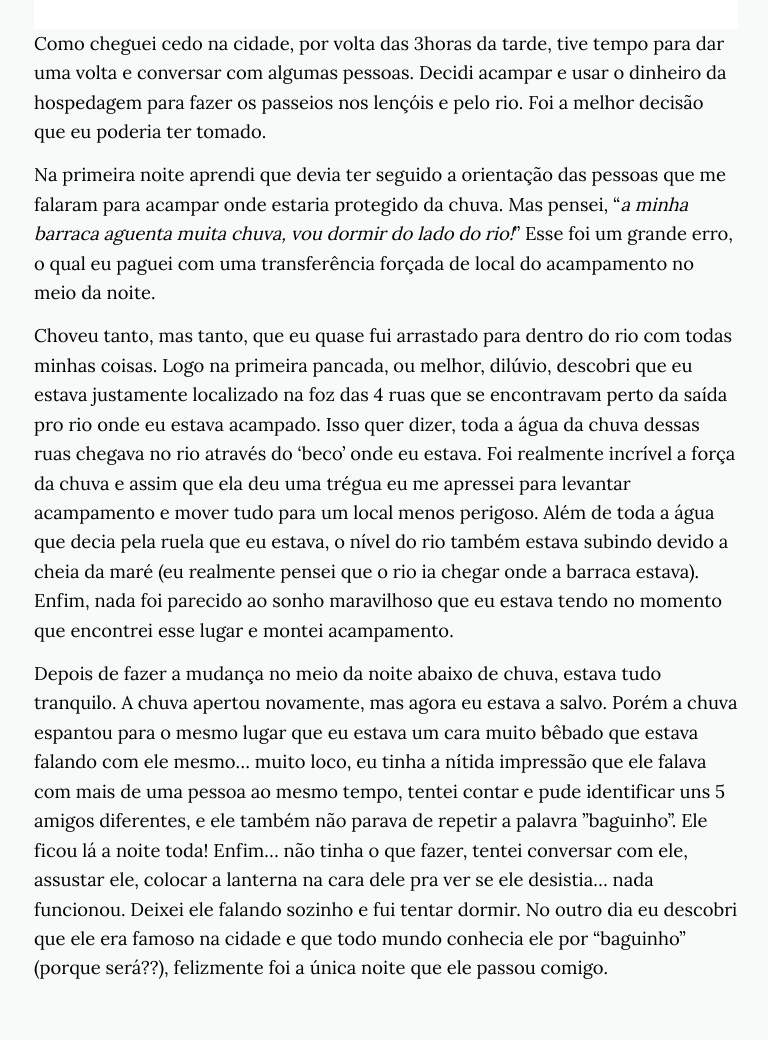
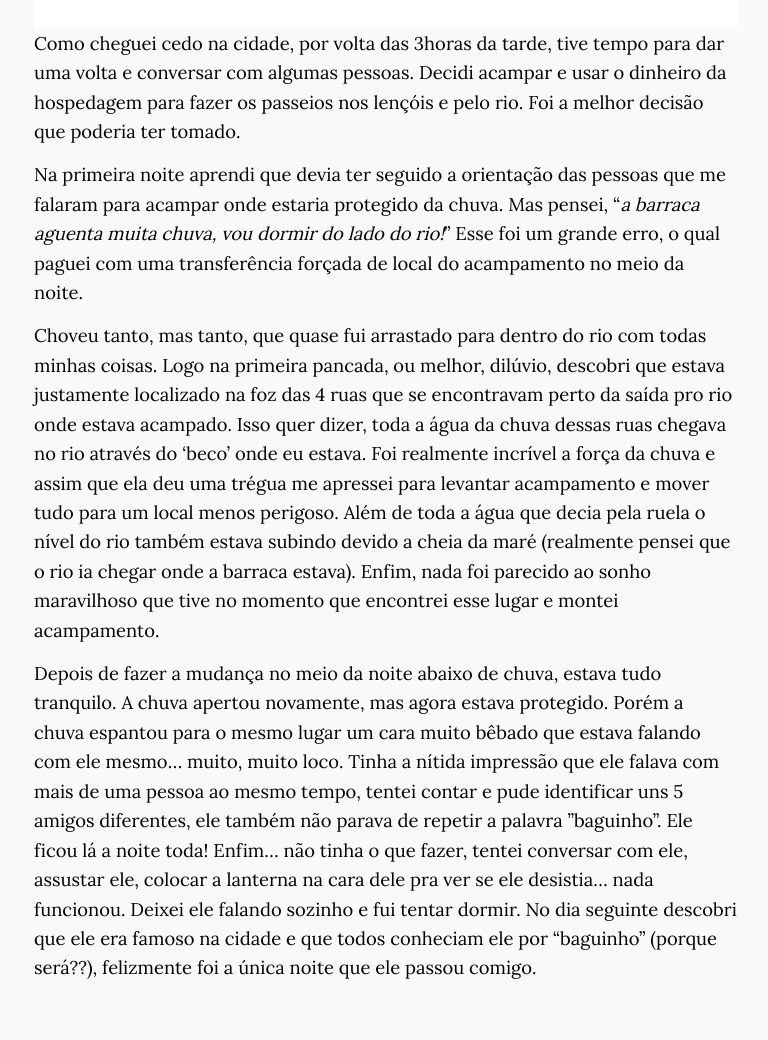
Before and after one commit to diegobianchetti/blog-base, a Jekyll site: the page built from _posts/nordeste2017/2017-06-02-estrada-e-pra-isso-que-vim.md, in a window 1280 px wide and 1400 px high, scrolled down 2286 px. Shown: the part 229-1269 px from the top of the window, without its empty margins (254-1022 px from the left). Built offline with Jekyll 4.4.1, drawn with Linux system fonts in a browser that asks for light colours; nearby versions of some CDN libraries; comment, search, counter and statistics services are not loaded; grey boxes are pictures that could not be loaded.

Commit message:
revisando textos

```diff
--- a/_posts/nordeste2017/2017-06-02-estrada-e-pra-isso-que-vim.md
+++ b/_posts/nordeste2017/2017-06-02-estrada-e-pra-isso-que-vim.md
@@ -42,13 +42,13 @@ Depois de 190km nos últimos 2 dias, chegar em Barreirinhas foi muito bom. A est
 
 {% include gallery.html %}
 
-Como cheguei cedo na cidade, por volta das 3horas da tarde, tive tempo para dar uma volta e conversar com algumas pessoas. Decidi acampar e usar o dinheiro da hospedagem para fazer os passeios nos lençóis e pelo rio. Foi a melhor decisão que eu poderia ter tomado.
+Como cheguei cedo na cidade, por volta das 3horas da tarde, tive tempo para dar uma volta e conversar com algumas pessoas. Decidi acampar e usar o dinheiro da hospedagem para fazer os passeios nos lençóis e pelo rio. Foi a melhor decisão que poderia ter tomado.
 
-Na primeira noite aprendi que devia ter seguido a orientação das pessoas que me falaram para acampar onde estaria protegido da chuva. Mas pensei, "_a minha barraca aguenta muita chuva, vou dormir do lado do rio!_" Esse foi um grande erro, o qual eu paguei com uma transferência forçada de local do acampamento no meio da noite.
+Na primeira noite aprendi que devia ter seguido a orientação das pessoas que me falaram para acampar onde estaria protegido da chuva. Mas pensei, "_a barraca aguenta muita chuva, vou dormir do lado do rio!_" Esse foi um grande erro, o qual paguei com uma transferência forçada de local do acampamento no meio da noite.
 
-Choveu tanto, mas tanto, que eu quase fui arrastado para dentro do rio com todas minhas coisas. Logo na primeira pancada, ou melhor, dilúvio, descobri que eu estava justamente localizado na foz das 4 ruas que se encontravam perto da saída pro rio onde eu estava acampado. Isso quer dizer, toda a água da chuva dessas ruas chegava no rio através do 'beco' onde eu estava. Foi realmente incrível a força da chuva e assim que ela deu uma trégua eu me apressei para levantar acampamento e mover tudo para um local menos perigoso. Além de toda a água que decia pela ruela que eu estava, o nível do rio também estava subindo devido a cheia da maré (eu realmente pensei que o rio ia chegar onde a barraca estava). Enfim, nada foi parecido ao sonho maravilhoso que eu estava tendo no momento que encontrei esse lugar e montei acampamento.
+Choveu tanto, mas tanto, que quase fui arrastado para dentro do rio com todas minhas coisas. Logo na primeira pancada, ou melhor, dilúvio, descobri que estava justamente localizado na foz das 4 ruas que se encontravam perto da saída pro rio onde estava acampado. Isso quer dizer, toda a água da chuva dessas ruas chegava no rio através do 'beco' onde eu estava. Foi realmente incrível a força da chuva e assim que ela deu uma trégua me apressei para levantar acampamento e mover tudo para um local menos perigoso. Além de toda a água que decia pela ruela o nível do rio também estava subindo devido a cheia da maré (realmente pensei que o rio ia chegar onde a barraca estava). Enfim, nada foi parecido ao sonho maravilhoso que tive no momento que encontrei esse lugar e montei acampamento.
 
-Depois de fazer a mudança no meio da noite abaixo de chuva, estava tudo tranquilo. A chuva apertou novamente, mas agora eu estava a salvo. Porém a chuva espantou para o mesmo lugar que eu estava um cara muito bêbado que estava falando com ele mesmo... muito loco, eu tinha a nítida impressão que ele falava com mais de uma pessoa ao mesmo tempo, tentei contar e pude identificar uns 5 amigos diferentes, e ele também não parava de repetir a palavra "baguinho". Ele ficou lá a noite toda! Enfim... não tinha o que fazer, tentei conversar com ele, assustar ele, colocar a lanterna na cara dele pra ver se ele desistia... nada funcionou. Deixei ele falando sozinho e fui tentar dormir. No outro dia eu descobri que ele era famoso na cidade e que todo mundo conhecia ele por "baguinho" (porque será??), felizmente foi a única noite que ele passou comigo.
+Depois de fazer a mudança no meio da noite abaixo de chuva, estava tudo tranquilo. A chuva apertou novamente, mas agora estava protegido. Porém a chuva espantou para o mesmo lugar um cara muito bêbado que estava falando com ele mesmo... muito, muito loco. Tinha a nítida impressão que ele falava com mais de uma pessoa ao mesmo tempo, tentei contar e pude identificar uns 5 amigos diferentes, ele também não parava de repetir a palavra "baguinho". Ele ficou lá a noite toda! Enfim... não tinha o que fazer, tentei conversar com ele, assustar ele, colocar a lanterna na cara dele pra ver se ele desistia... nada funcionou. Deixei ele falando sozinho e fui tentar dormir. No dia seguinte descobri que ele era famoso na cidade e que todos conheciam ele por "baguinho" (porque será??), felizmente foi a única noite que ele passou comigo.
 
 {% include youtubePlayer.html id="kx1U53N3nY0" %}
 
```
Also changed, not shown: _layouts/post.html (+5 -6 lines), _posts/nordeste2017/2017-05-06-primeiro-dia-bike-no-bus-e-confusao.md (+3 -3 lines), _posts/nordeste2017/2017-05-21-bike-na-estrada.md (+9 -7 lines), _posts/nordeste2017/2018-05-10-primeira-parada-lenceois-maranhenses.md (+1 -1 lines), _posts/nordeste2017/2018-05-11-e-pra-frente-que-se-anda-com-calma-e-coracao-aberto.md (+3 -3 lines).
